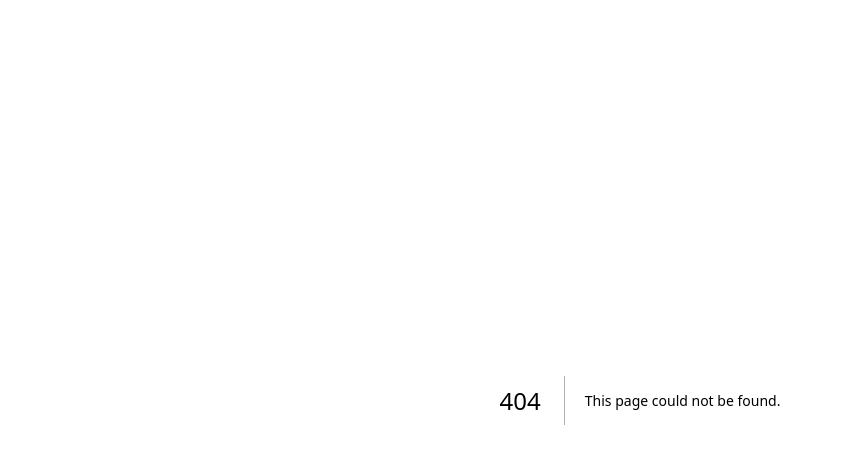
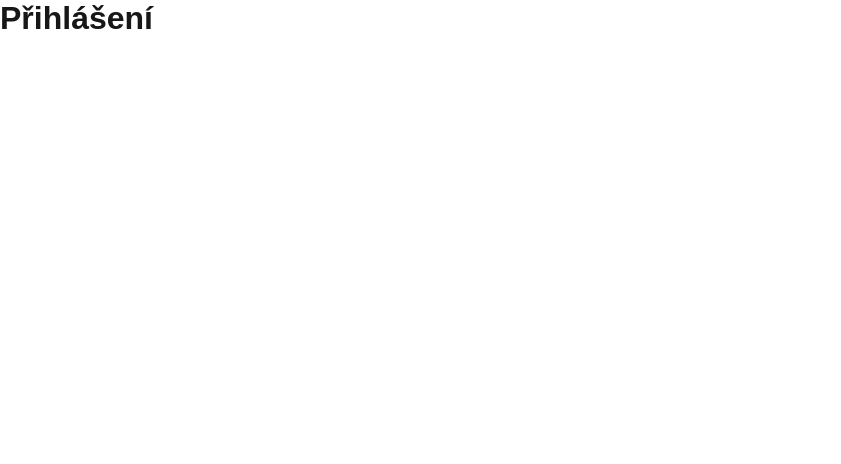
Before and after one commit to Signado-App/Frontend, a Next.js app: page /auth/login in a window 1280 px wide. Before the commit this address had no page. Shown: the top 464 px of the page, without its empty margins (0-841 px from the left). Built offline with nearby package versions, Linux system fonts and the light colour scheme.

Commit message:
login page setup

```diff
--- /dev/null
+++ b/src/app/auth/login/page.tsx
@@ -0,0 +1,9 @@
+import styles from "@/app/page.module.css";
+
+export default function LoginPage() {
+  return (
+    <main>
+      <h1 className={styles.intro}>Přihlášení</h1>
+    </main>
+  );
+}
```
Also changed, not shown: package.json (+5 -5 lines), 1 other file (tests, documents, lock files or other folders).
